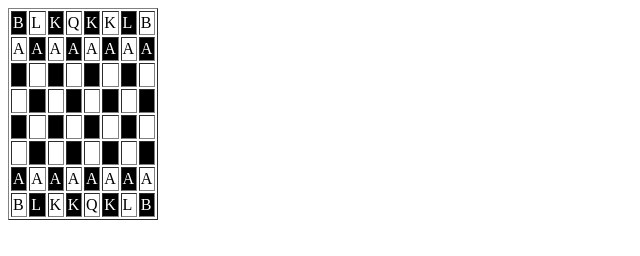
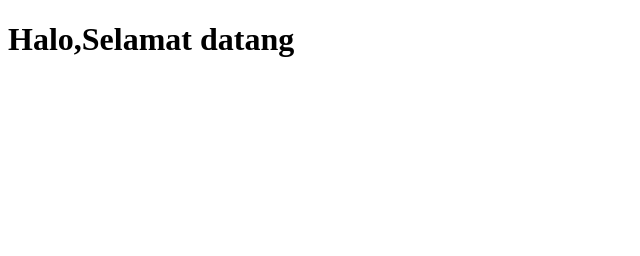
Before and after one commit to Fahmi-ridhani09/ayo-belajar-git, a plain HTML site: page index.html in a window 1280 px wide. Shown: the whole page, without its empty margins (0-640 px from the left). Drawn offline with Linux system fonts and the light colour scheme.

Commit message:
pperubahan kedua pada file index

```diff
--- a/index.html
+++ b/index.html
@@ -20,93 +20,7 @@
  </style>
 </head>
 <body>
-<table border="1px" width="150px" height="200px">
-<td class="hitam">B</td>
-<td class="putih">L</td>
-<td class="hitam">K</td>
-<td class="putih">Q</td>
-<td class="hitam">K</td>
-<td class="putih">K</td>
-<td class="hitam">L</td>
-<td class="putih">B</td>
-
-<tr>
-<td class="putih">A</td>
-<td class="hitam">A</td>
-<td class="putih">A</td>
-<td class="hitam">A</td>
-<td class="putih">A</td>
-<td class="hitam">A</td>
-<td class="putih">A</td>
-<td class="hitam">A</td>
-</tr>
-
-<tr>
-<td class="hitam"></td>
-<td class="putih"></td>
-<td class="hitam"></td>
-<td class="putih"></td>
-<td class="hitam"></td>
-<td class="putih"></td>
-<td class="hitam"></td>
-<td class="putih"></td>
-</tr>
-
-<tr>
-<td class="putih"></td>
-<td class="hitam"></td>
-<td class="putih"></td>
-<td class="hitam"></td>
-<td class="putih"></td>
-<td class="hitam"></td>
-<td class="putih"></td>
-<td class="hitam"></td>
-</tr>
-
-<tr>
-<td class="hitam"></td>
-<td class="putih"></td>
-<td class="hitam"></td>
-<td class="putih"></td>
-<td class="hitam"></td>
-<td class="putih"></td>
-<td class="hitam"></td>
-<td class="putih"></td>
-</tr>
-
-<tr>
-<td class="putih"></td>
-<td class="hitam"></td>
-<td class="putih"></td>
-<td class="hitam"></td>
-<td class="putih"></td>
-<td class="hitam"></td>
-<td class="putih"></td>
-<td class="hitam"></td>
-</tr>
-
-<tr>
-<td class="hitam">A</td>
-<td class="putih">A</td>
-<td class="hitam">A</td>
-<td class="putih">A</td>
-<td class="hitam">A</td>
-<td class="putih">A</td>
-<td class="hitam">A</td>
-<td class="putih">A</td>
-</tr>
-
-<td class="putih">B</td>
-<td class="hitam">L</td>
-<td class="putih">K</td>
-<td class="hitam">K</td>
-<td class="putih">Q</td>
-<td class="hitam">K</td>
-<td class="putih">L</td>
-<td class="hitam">B</td>
-</tr>
-
-</table>
+ <h1>Halo,Selamat datang</h1>
 </body>
 </head>
 </html>
```
